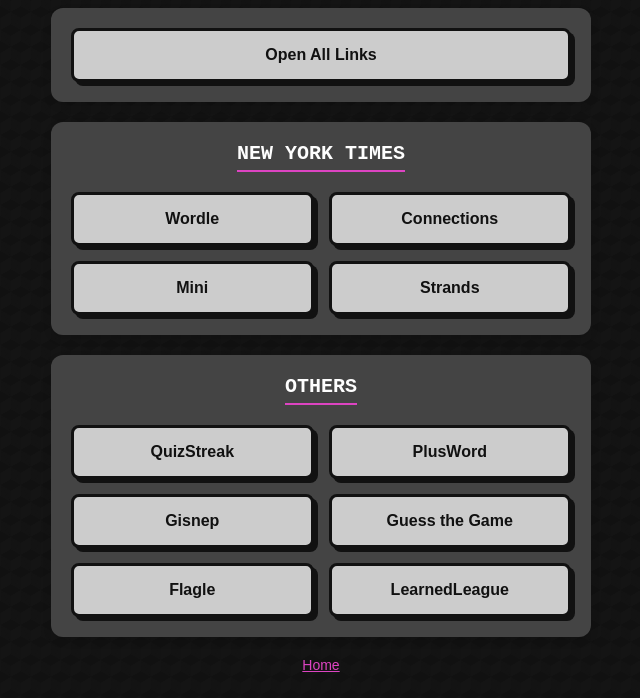
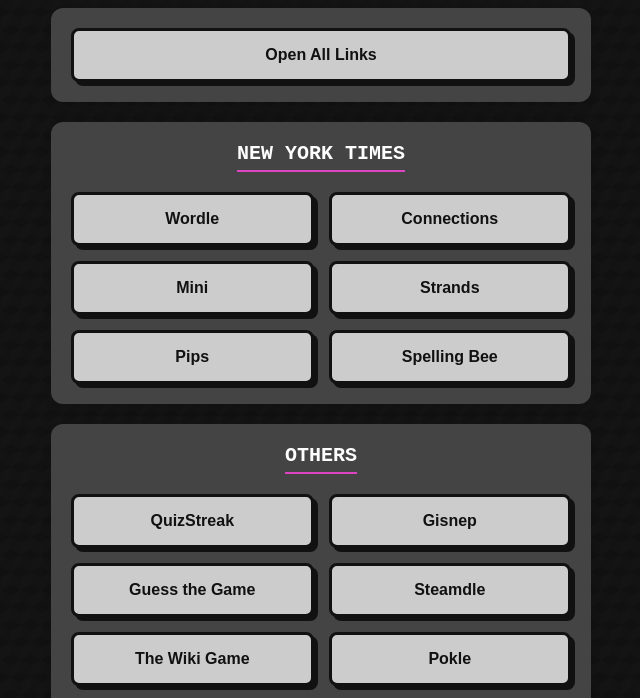
Before and after one commit to jrbsu/dailies, a plain HTML site: page index.html in a window 1280 px wide. Shown: the part 93-791 px from the top of the page, without its empty margins (319-959 px from the left). Drawn offline with Linux system fonts and the light colour scheme.

Commit message:
Update index.html

```diff
--- a/index.html
+++ b/index.html
@@ -114,18 +114,23 @@
         <h2>New York Times</h2>
         <div class="button-container">
             <a href="https://www.nytimes.com/games/wordle/index.html" class="button">Wordle</a>
-            <a href="https://www.nytimes.com/games/connections?GAMES_connectionsRollout_1130=1_ConnectionsV2" class="button">Connections</a>
+            <a href="https://www.nytimes.com/games/connections" class="button">Connections</a>
             <a href="http://www.nytimes.com/crosswords/game/mini" class="button">Mini</a>
             <a href="https://www.nytimes.com/games/strands" class="button">Strands</a>
+            <a href="https://www.nytimes.com/games/pips" class="button">Pips</a>
+            <a href="https://www.nytimes.com/puzzles/spelling-bee" class="button">Spelling Bee</a>
         </div>
     </div>
     <div class="section">
         <h2>Others</h2>
         <div class="button-container">
             <a href="https://www.quizstreak.com/" class="button">QuizStreak</a>
-            <a href="https://www.telegraph.co.uk/news/plusword/" class="button">PlusWord</a>
             <a href="https://gisnep.com/" class="button">Gisnep</a>
             <a href="https://guessthe.game/" class="button">Guess the Game</a>
+            <a href="https://steamdle.com/" class="button">Steamdle</a>
+            <a href="https://www.thewikigamedaily.com/" class="button">The Wiki Game</a>
+            <a href="https://poklegame.com/" class="button">Pokle</a>
+            <a href="https://www.minutecryptic.com/" class="button">Minute Cryptic</a>
             <a href="https://www.flagle.io/" class="button">Flagle</a>
             <a href="https://learnedleague.com/" class="button">LearnedLeague</a>
         </div>
```
